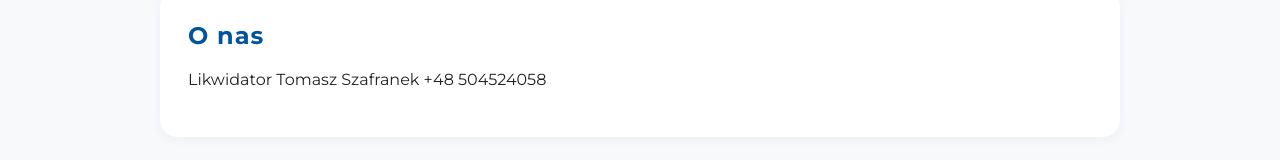
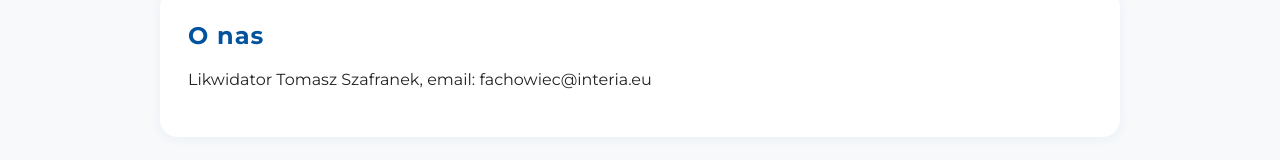
Before and after one commit to MichalEs17/2try-website, a plain HTML site: page index.html in a window 1280 px wide. Shown: the part 396-556 px from the top of the page. Drawn offline with Linux system fonts and the light colour scheme.

Commit message:
Update contact information in index.html

```diff
--- a/index.html
+++ b/index.html
@@ -170,7 +170,7 @@
   <div class="container">
     <section id="about">
       <h2>O nas</h2>
-      <p>Likwidator Tomasz Szafranek +48 504524058</p>
+      <p>Likwidator Tomasz Szafranek, email: fachowiec@interia.eu </p>
     </section>
 
     <section id="mission">
```
